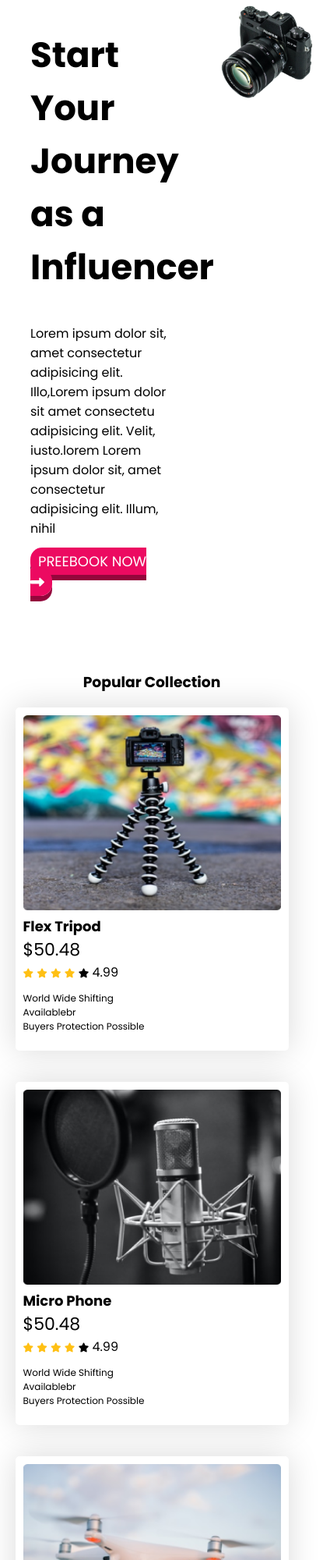
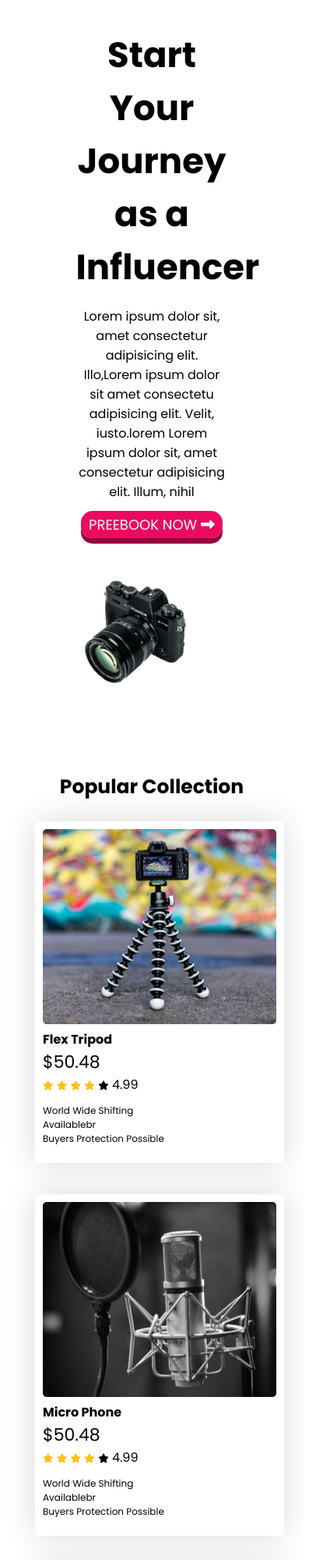
Before and after one commit to sabikonnaharsr/influencer-products, a plain HTML site: page index.html in a window 390 px wide. Shown: the top 2000 px of the page at 78% size, 415 px wide, since content can reach past the window. Drawn offline with Linux system fonts and the light colour scheme.

Commit message:
mobile and tablet media quries added

```diff
--- a/index.html
+++ b/index.html
@@ -19,10 +19,10 @@
             <img src="images/main-camera.png" alt="Sabikonnahar">
         </div>
     </section>
-    <main class="gallary">
-    <section id="feature">
-        <section class="title">
-            <h3>Popular Collection</h3>
+    <main>
+
+        <section  class="gallary">
+            <h3 class="heading">Popular Collection</h3>
             <div class="photos">
 
                 <div class="photo-item">
@@ -160,7 +160,6 @@
                 </div>
             </div>
         </section>
-    </section>
         <section class="ads">
             <div >
                 <h4 class="black center">AWESOME DISCOUNT</h4>
--- a/styles/style.css
+++ b/styles/style.css
@@ -4,9 +4,15 @@ body{
     font-family: 'Poppins', sans-serif;
     margin: 0;
  }
+ #title{
+    font-size: 45px;
+    margin-bottom: 15px;
 
-#title{
-font-size: 45px;
+ }
+
+ .heading{
+     font-size: 25px;
+     text-align: center;
 }
  .top-section{
      width: 90%;
@@ -177,19 +183,49 @@ mobile media start
 -------------------*/
 
 @media only screen and (max-width:688px) {
+
+
+    /* top section */
+    .top-image-area img{
+        /* width: 80%; */
+        margin-left: 0px;
+    }
+    .top-section{
+        width: 100%;
+        margin-left: 0%;
+        flex-direction: column;
+        align-items: center;
+    }
+    .top-content-area{
+        margin-bottom: 50px;
+        text-align: center;
+
+    }
+
+    /* gallary section  */
     .photos{
-        width: 90%;
-        display: grid;
-        grid-template-columns: repeat(1, 1fr);
+        grid-template-columns: repeat(1, 300px);
+        width: 100%;
+        justify-content: center;
     }
+    .photo-item{
+        width: 300px;
+    }
+
+
 }
 /* --------------------
 tablet media start
 ---------------------- */
-@media only screen and (min-width:992){
+@media only screen and (min-width:689px) and (max-width:992px){
     .photos{
-        width: 90%;
-        display: grid;
-        grid-template-columns: repeat(1,  1fr);
+        grid-template-columns: repeat(2, 300px);
+        width: 100%;
+        justify-content: center;
     }
+    .photo-item{
+        width: 300px;
+    }
+
+
 }
```
Lines whose indentation alone changed are shown as unchanged.
